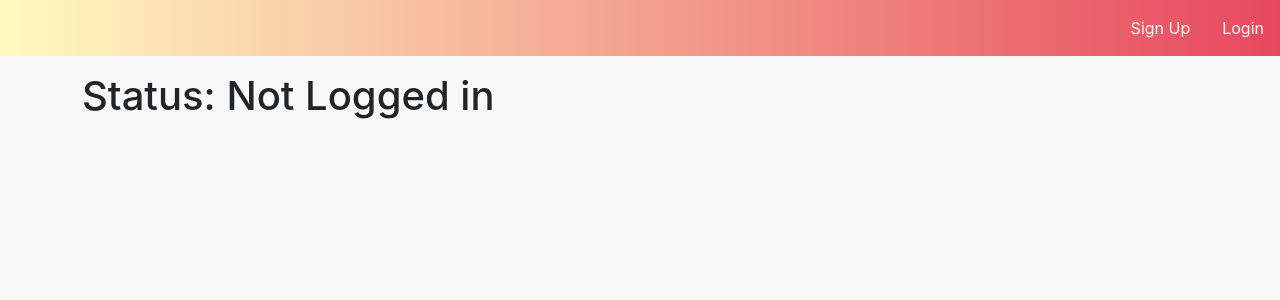
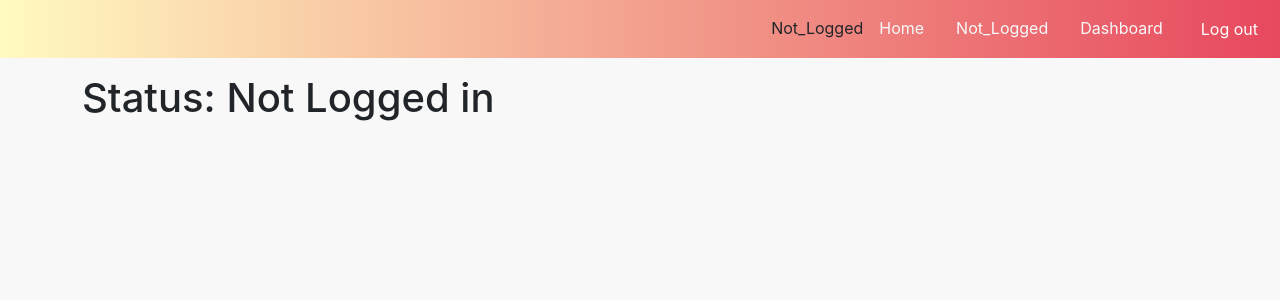
Before and after one commit to arikarim/Rails-React-Front-end, a React (Create React App) app: page /logout in a window 1280 px wide. Shown: the top 300 px of the page. Built offline with nearby package versions, Linux system fonts and the light colour scheme; no server answers.

Commit message:
Finish navbar logic

```diff
--- a/src/App.js
+++ b/src/App.js
@@ -14,7 +14,7 @@ function App() {
     const toke = JSON.parse(localStorage.getItem("token"));
     setToken(toke);
 
-    if (token !== '') {
+    if (token !== "") {
       try {
         const dataa = await axios.get(
           "https://afternoon-coast-71095.herokuapp.com/member",
@@ -39,8 +39,9 @@ function App() {
     console.log(token);
   }, [token, user]);
   return (
+    <div>
       <Router>
-      <Nav user={user} setToken={setToken} setUser={setUser} />
+        <Nav user={user} setUser={setUser} />
         <div className="container">
           <h1>Status: {user === "Logged" ? "Logged in" : "Not Logged in"}</h1>
           <Switch>
@@ -80,11 +81,14 @@ function App() {
             <Route
               exact
               path="/"
-            render={(props) => <Home token={token} {...props} user={user} setUser={setUser} />}
+              render={(props) => (
+                <Home token={token} {...props} user={user} setUser={setUser} />
+              )}
             />
           </Switch>
         </div>
       </Router>
+    </div>
   );
 }
 
--- a/src/components/Nav.js
+++ b/src/components/Nav.js
@@ -1,31 +1,53 @@
-import axios from "axios";
 import React from "react";
 import { Link, useHistory } from "react-router-dom";
 import { logout } from "../PureFunctions/Logout";
-import './Nav.css'
-const Nav = ({setUser, user}) => {
+import "./Nav.css";
+const Nav = ({ setUser, user }) => {
   const history = useHistory();
+
+  const toke = JSON.parse(localStorage.getItem("token"));
   return (
     <nav className="">
-      {user === 'Not_Logged' ? (
+      {toke === '' ? (
         <ul className="list-unstyled d-flex py-3 justify-content-end">
           <li className="mx-3">
-            <Link className="text-decoration-none link-light" to="/signup">Sign Up</Link>
+            <Link className="text-decoration-none link-light" to="/signup">
+              Sign Up
+            </Link>
           </li>
+          {user}
           <li className="mx-3">
-            <Link className="text-decoration-none link-light" to="/login">Login</Link>
+            <Link className="text-decoration-none link-light" to="/login">
+              Login
+            </Link>
           </li>
         </ul>
       ) : (
         <ul className="list-unstyled d-flex py-3 justify-content-end">
+          {user}
           <li className="mx-3">
-            <Link className="text-decoration-none link-light" to="/">Home</Link>
+            <Link className="text-decoration-none link-light" to="/">
+              Home
+            </Link>
           </li>
           <li className="mx-3">
-            <Link className="text-decoration-none link-light" to="/dashboard">Dashboard</Link>
+            <Link className="text-decoration-none link-light" to="/">
+              {user}
+            </Link>
           </li>
           <li className="mx-3">
-            <button className="logout-btn" type="submit" onClick={(e) => logout(setUser, history)}>Log out</button>
+            <Link className="text-decoration-none link-light" to="/dashboard">
+              Dashboard
+            </Link>
+          </li>
+          <li className="mx-3">
+            <button
+              className="logout-btn"
+              type="submit"
+              onClick={(e) => logout(setUser, history)}
+            >
+              Log out
+            </button>
           </li>
         </ul>
       )}
```
Also changed, not shown: src/PureFunctions/Logout.js (+3 -4 lines). Lines whose indentation alone changed are shown as unchanged.
